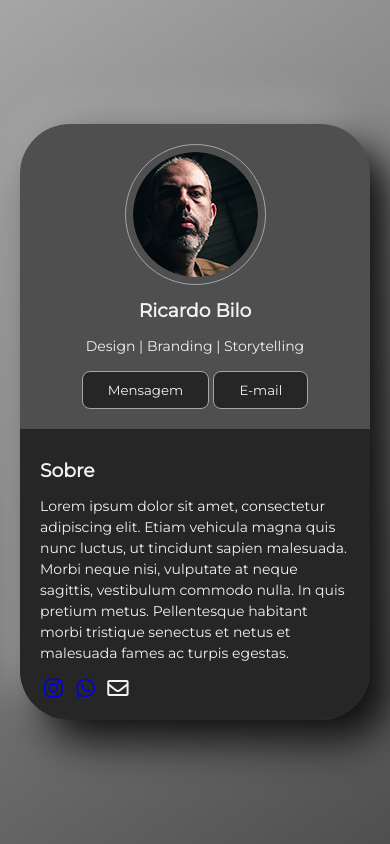
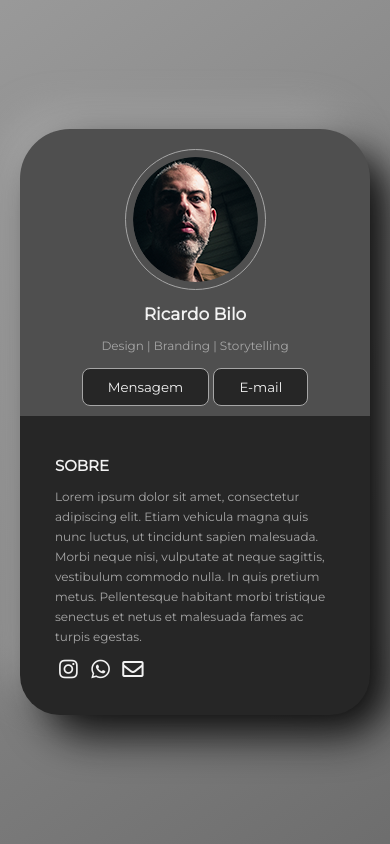
Before and after one commit to ricardobilo/ricardobilo.github.io, a plain HTML site: page index.html in a window 390 px wide. Drawn offline with Linux system fonts and the light colour scheme.

Commit message:
Mobile friendly

```diff
--- a/css/style.css
+++ b/css/style.css
@@ -8,7 +8,7 @@
 
 body {
   background: linear-gradient(145deg, #a6a6a6, #4f4f4f);
-  background-size: 100% 100%;
+  background-size: 200% 200%;
   font-family: Montserrat, sans-serif;
   display: flex;
   align-items: center;
@@ -22,18 +22,28 @@ body {
   animation: animatron 50s ease infinite;
 }
 
-h3 {
+h1 {
   margin: 10px 0;
+  font-size: 17px;
 }
 
-h6 {
+h2 {
   margin: 5px 0;
+  font-size: 15px;
   text-transform: uppercase;
 }
 
 p {
-  font-size: 14px;
-  line-height: 21px;
+  font-size: 12px;
+  color: #a6a6a6;
+  line-height: 20px;
+}
+
+a:link {
+ color: #f2f2f2
+}
+a:visited {
+ color: #f2f2f2;
 }
 
 .card-container {
@@ -41,9 +51,9 @@ p {
   border-radius: 50px;
   box-shadow: 20px 20px 40px #0d0d0d, -15px -15px 40px #a6a6a6;
   color: #f2f2f2;
-  margin: 20px;
   padding-top: 20px;
   position: absolute;
+  width: 350px;
   max-width: 100%;
   text-align: center;
 }
@@ -64,32 +74,12 @@ button.primary {
   padding: 10px 25px;
 }
 
-button.primary.ghost {
-  background-color: #262626;
-  color: #f2f2f2;
-}
-
 .skills {
   background-color: #262626;
-  border-radius: 0px 0px 50px 50px;
+  border-radius: 0px 0px 40px 40px;
   text-align: left;
-  padding: 20px;
-  margin-top: 20px;
-}
-
-.skills ul {
-  list-style-type: none;
-  margin: 0;
-  padding: 0;
-}
-
-.skills ul li {
-  border: 1px solid #a6a6a6;
-  border-radius: 8px;
-  display: inline-block;
-  font-size: 12px;
-  margin: 0 7px 7px 0;
-  padding: 7px;
+  padding: 35px;
+  margin-top: 10px;
 }
 
 @-webkit-keyframes animatron {
--- a/index.html
+++ b/index.html
@@ -37,22 +37,22 @@
   <body>
 
     <div class="card-container">
-      <img class="round" src="img/rbilo-profile.png" alt="user" />
+      <img class="round" src="img/rbilo-profile.png" alt="ricardobilo" />
 
-      <h3>Ricardo Bilo</h3>
+      <h1>Ricardo Bilo</h1>
       <p>Design | Branding | Storytelling</p>
 
       <div class="buttons">
-        <button class="primary">
+        <a href="https://bit.ly/3nA2G7X"><button class="primary">
           Mensagem
-        </button>
-        <button class="primary">
+        </button></a>
+        <a href="https://bit.ly/3nA2G7X"><button class="primary">
           E-mail
-        </button>
+        </button></a>
       </div>
 
       <div class="skills">
-        <h3>Sobre</h3>
+        <h2>Sobre</h2>
         <p>Lorem ipsum dolor sit amet, consectetur adipiscing elit. Etiam vehicula magna quis nunc luctus, ut tincidunt sapien malesuada. Morbi neque nisi, vulputate at neque sagittis, vestibulum commodo nulla. In quis pretium metus. Pellentesque habitant morbi tristique senectus et netus et malesuada fames ac turpis egestas.</p>
 
         <div class="fa-lg" >
```
Lines whose indentation alone changed are shown as unchanged.
